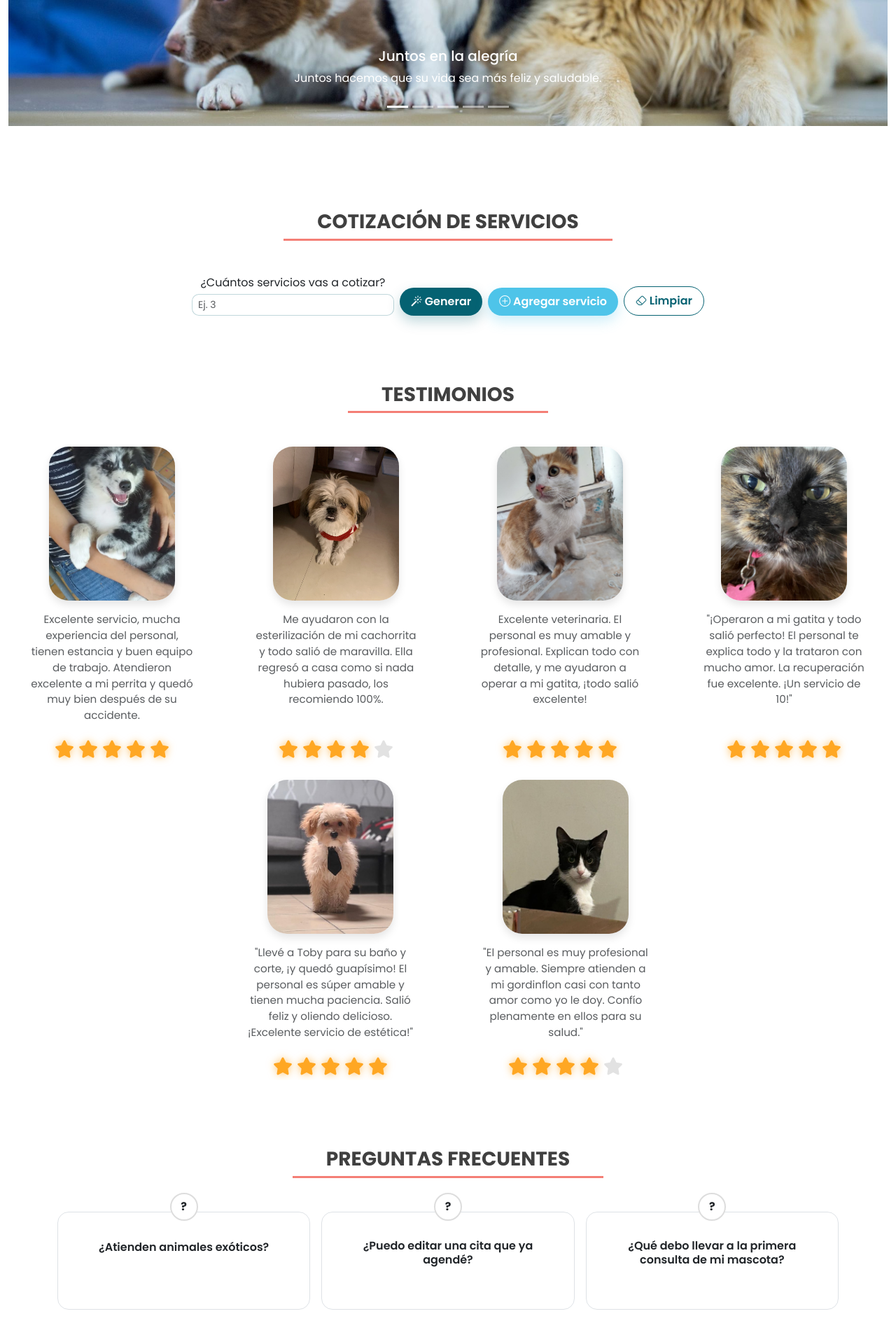
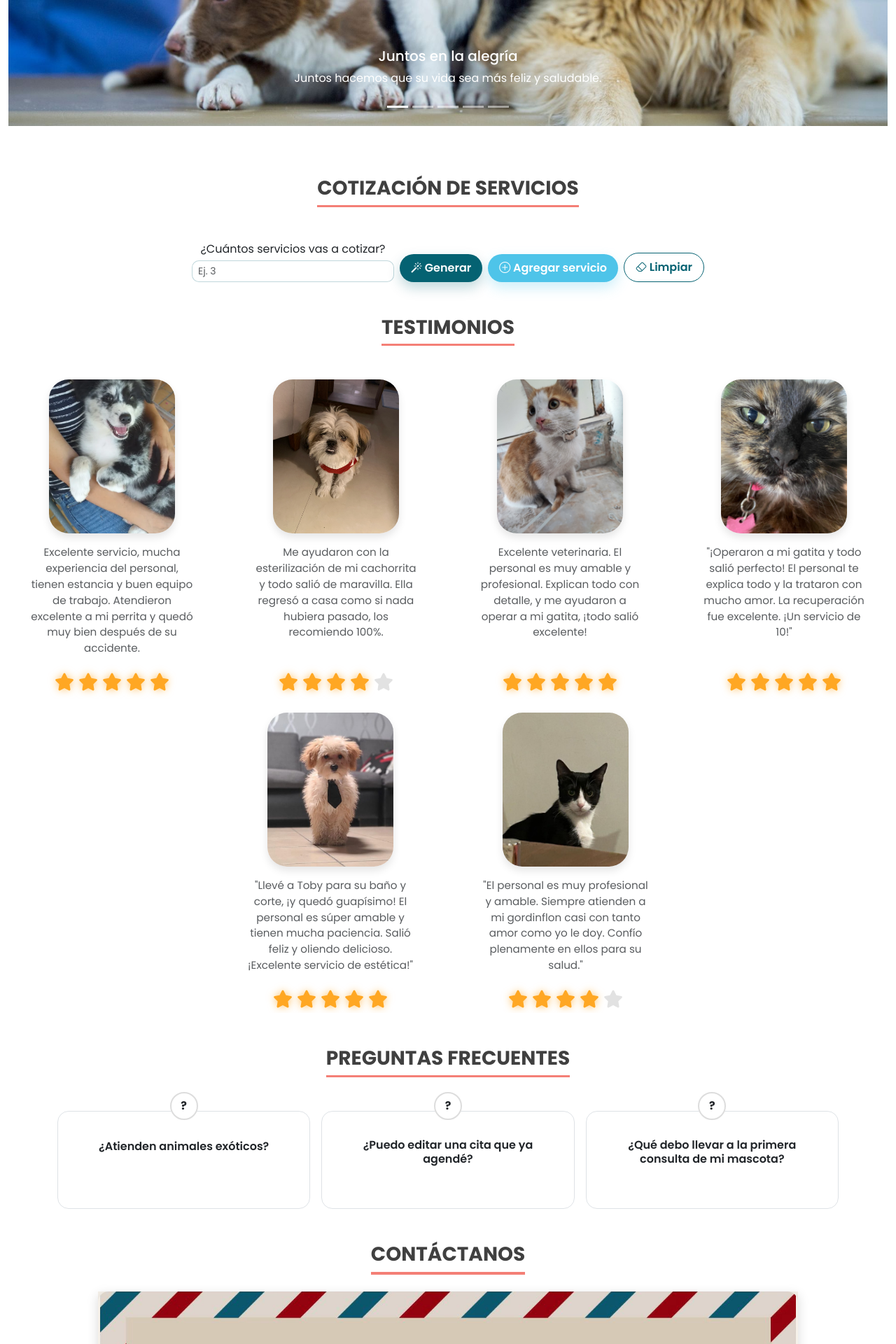
Before and after one commit to anagatuna/PIA_Eq1, a Django app: page / in a window 1280 px wide. Shown: the part 2110-4030 px from the top of the page at 70% size. Run offline with Django 5.2, Linux system fonts and the light colour scheme; data comes from the database, SQL or seed files in the repository; grey boxes are pictures that could not be loaded.

Commit message:
no se q hice d

```diff
--- a/veterinaria/app/static/css/style.css
+++ b/veterinaria/app/static/css/style.css
@@ -480,7 +480,6 @@ html {
   color: #404040;
   font-weight: bold;
   display: inline-block;
-  padding: 3rem;
   padding-bottom: 0.5rem;
   margin-bottom: 1.5rem;
   border-bottom: 3px solid #F47F76;
@@ -645,7 +644,6 @@ html {
 .testimonios h3 {
   color: #404040;
   text-transform: uppercase;
-  padding: 3rem;
   border-bottom: 3px solid #F47F76;
   display: inline-block;
   padding-bottom: 0.4rem;
@@ -837,7 +835,6 @@ html {
   color: #404040;
   font-weight: bold;
   display: inline-block;
-  padding: 3rem;
   padding-bottom: .5rem;
   margin-bottom: 1.5rem;
   border-bottom: 4px solid #F47F76;
@@ -1167,14 +1164,16 @@ textarea.textarea:-webkit-autofill {
   color: #404040;
   font-weight: bold;
   display: inline-block;
-  padding: 3rem;
   padding-bottom: 0.5rem;
   margin-bottom: 1.5rem;
   border-bottom: 3px solid #F47F76;
 }
 
 .faq-card {
-  transition: 1s ease;
+  transition: .2s ease;
+  border: 2px solid #056272;
+  border-radius:12px;
+
 }
 
 .faq-card:hover {
```
